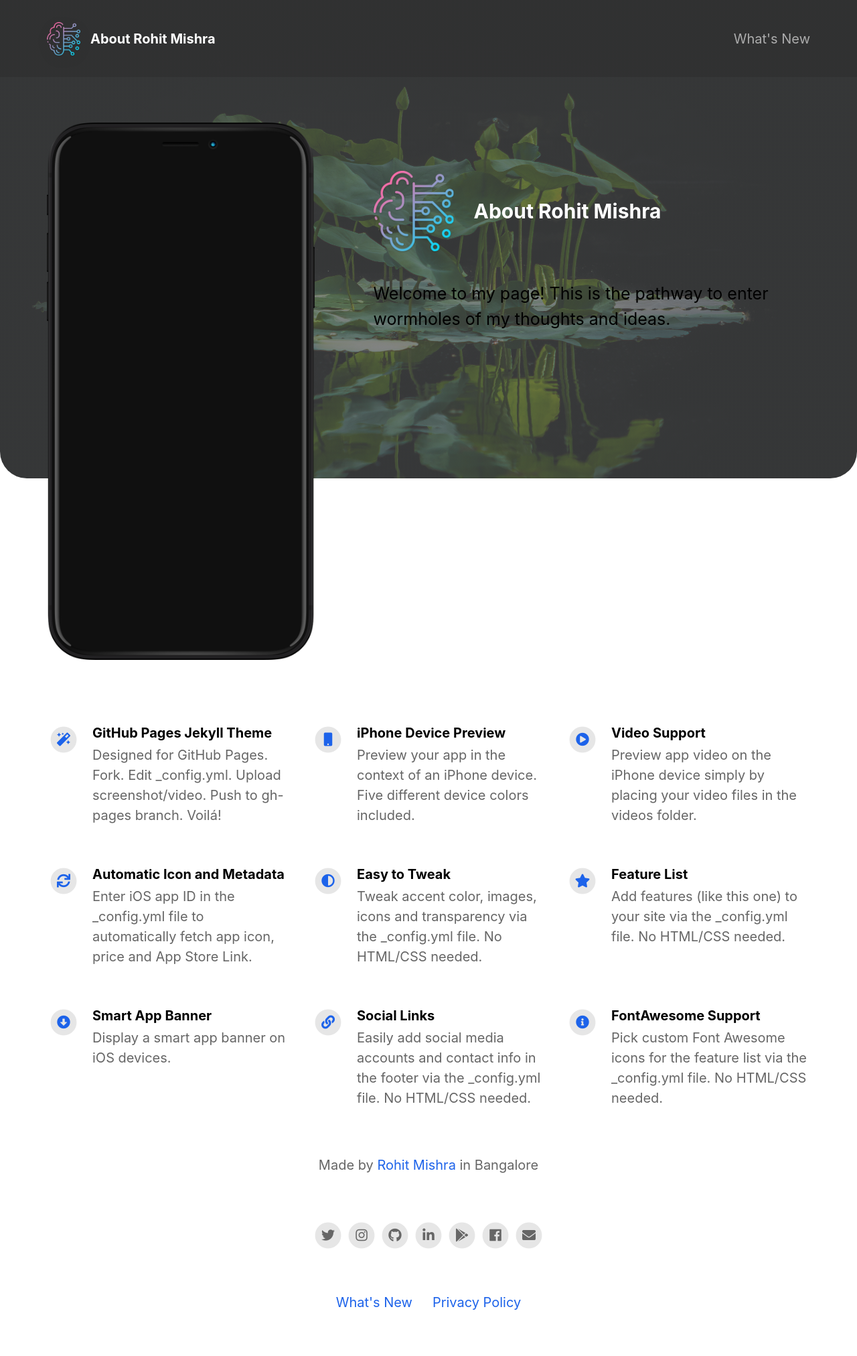
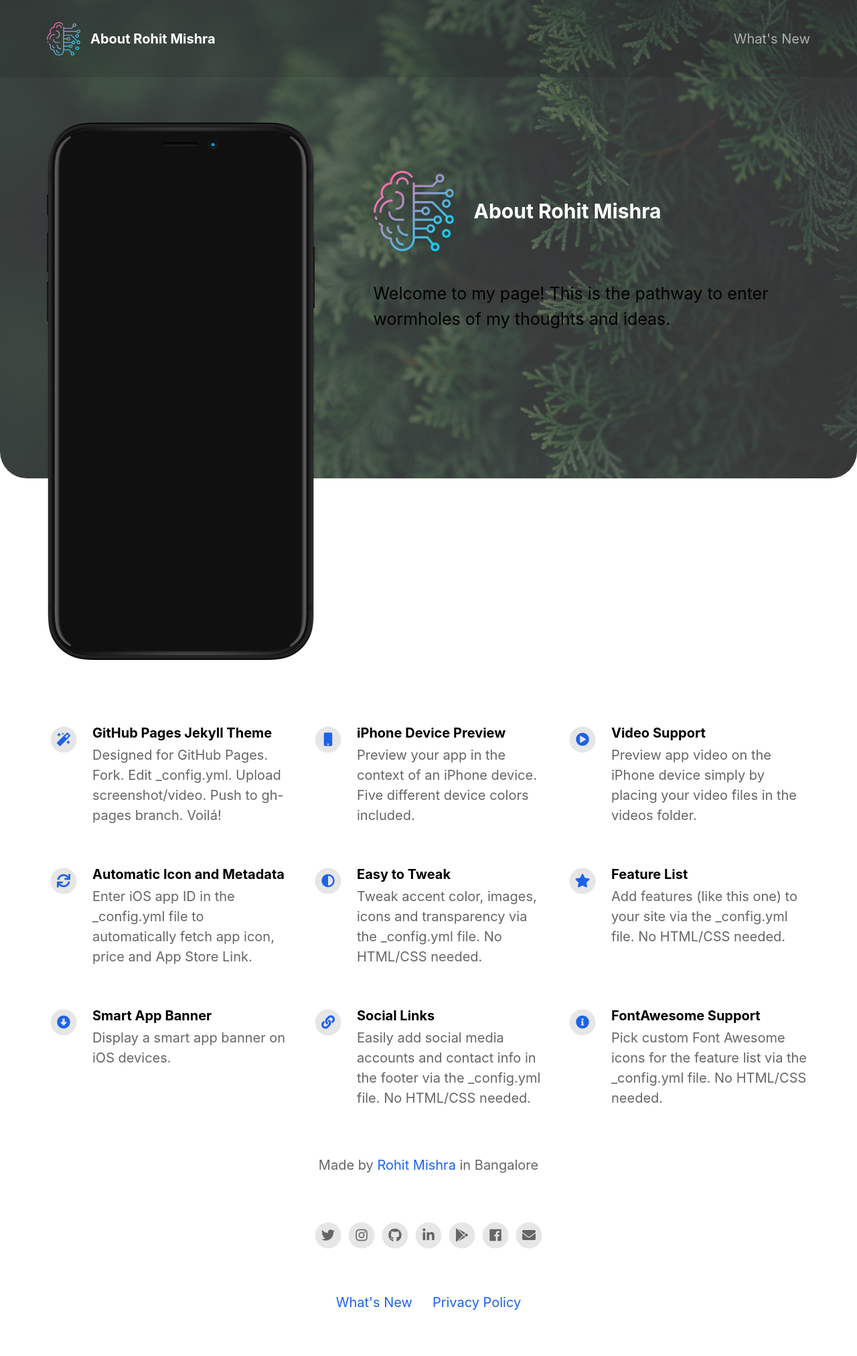
Before and after one commit to rohimsh/rohimsh.github.io, a Jekyll site: the page built from index.html, in a window 1280 px wide. Shown: the whole page at 67% size. Built offline with Jekyll 4.4.1, drawn with Linux system fonts in a browser that asks for light colours; nearby versions of some CDN libraries.

Commit message:
Replaced with new image bg

```diff
--- a/_config.yml
+++ b/_config.yml
@@ -69,7 +69,7 @@ topbar_color                              : "#000000"
 topbar_transparency                       : 0.1
 topbar_title_color                        : "#ffffff"
 
-cover_image                               : assets/lotus_leaves.jpg                    # Replace with alternative image path or image URL.
+cover_image                               : assets/green_on_right.jpg                    # Replace with alternative image path or image URL.
 cover_overlay_color                       : "#4c4e4f"
 cover_overlay_transparency                : 0.7
 
@@ -79,9 +79,9 @@ body_background_color                     : "#ffffff"
 
 link_color                                : "#1d63ea"
 
-app_title_color                           : "#ffffff"
-app_price_color                           : "#ffffff"
-app_description_color                     : "#ffffff"
+profile_title_color                       : "#ffffff"
+profile_price_color                       : "#ffffff"
+profile_description_color                 : "#ffffff"
 
 feature_title_color                       : "#000000"
 feature_text_color                        : "#666666"
--- a/_includes/head.html
+++ b/_includes/head.html
@@ -9,11 +9,6 @@
 
 	<link rel="shortcut icon" href="{{ site.profile_logo_icon | relative_url }}">
 
-	<!-- Smart App Banner -->
-	{% if site.enable_smart_app_banner %}
-		<meta name="apple-itunes-app" content="app-id={{ site.ios_app_id }}">
-	{% endif %}
-
 	<link rel="stylesheet" href="https://use.fontawesome.com/releases/v5.6.3/css/all.css" integrity="sha384-UHRtZLI+pbxtHCWp1t77Bi1L4ZtiqrqD80Kn4Z8NTSRyMA2Fd33n5dQ8lWUE00s/" crossorigin="anonymous">
 	<link rel="stylesheet" href="{{ '/main.css' | relative_url }}">
 </head>
--- a/_sass/layout.scss
+++ b/_sass/layout.scss
@@ -281,11 +281,11 @@ nav > ul li a:active {
 }
 
 .profileName {
-	color: $app-title-color;
+	color: $profile-title-color;
 }
 
 .profilePrice {
-	color: $app-price-color;
+	color: $profile-price-color;
 	font-weight: normal;
 	margin-top: 13px;
 }
@@ -322,7 +322,7 @@ nav > ul li a:active {
 }
 
 .profileDescription {
-	color: $app-description-color;
+	color: $profile-description-color;
 }
 
 @media only screen and (max-width: 992px) {
--- a/main.scss
+++ b/main.scss
@@ -10,9 +10,9 @@ $device-color: "assets/{{ site.device_color }}.png";
 $accent-color: {{ site.link_color }};
 
 $header-title-color: {{ site.topbar_title_color }};
-$app-title-color: {{ site.app_title_color }};
-$app-price-color: {{ site.app_price_color }};
-$app-description-color: {{ site.app_description_color }};
+$profile-title-color: {{ site.profile_title_color }};
+$profile-price-color: {{ site.profile_price_color }};
+$profile-description-color: {{ site.profile_description_color }};
 
 $feature-title-color: {{ site.feature_title_color }};
 $feature-text-color: {{ site.feature_text_color }};
```
Also changed, not shown: assets/green_on_right.jpg (added), assets/lotus_leaves.jpg (deleted), assets/screenshot/rohimsh_logo_sign.png (added), assets/videos/profile.jpg (renamed from assets/screenshot/profile.jpg).
